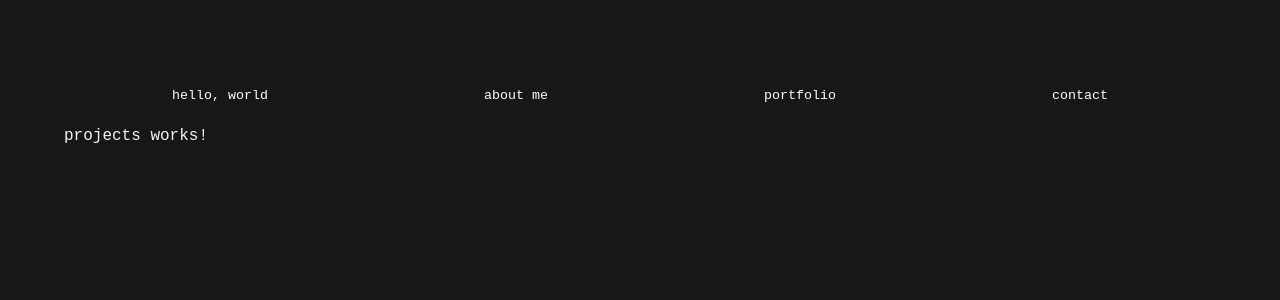
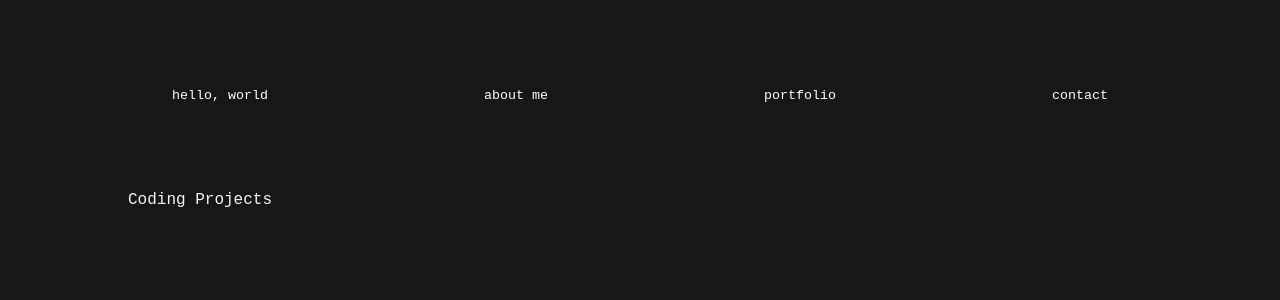
Before and after one commit to MariaIstrate06/portfolio, an Angular app in the folder istrateu/: page /projects in a window 1280 px wide. Shown: the top 300 px of the page. Built offline with nearby package versions, Linux system fonts and the light colour scheme.

Commit message:
project init, angular version update

```diff
--- a/istrateu/src/app/pages/projects/projects.component.css
+++ b/istrateu/src/app/pages/projects/projects.component.css
@@ -0,0 +1,11 @@
+:host {
+  display: block;
+  height: 100%;
+  width: 100%;
+  padding: 4em;
+  overflow-x: hidden;
+}
+.projects-container{
+    display: flex;
+    flex-direction: column;
+}
--- a/istrateu/src/app/pages/projects/projects.component.html
+++ b/istrateu/src/app/pages/projects/projects.component.html
@@ -1 +1,8 @@
-<p>projects works!</p>
+<div class="projects-container">
+    <div class="category-card">
+        <div class="category-icon">
+            <i class="fa fa-code"></i>
+        </div>
+        <div class="category-title">Coding Projects</div>
+    </div>
+</div>
```
Also changed, not shown: 2 other files (tests, documents, lock files or other folders).
